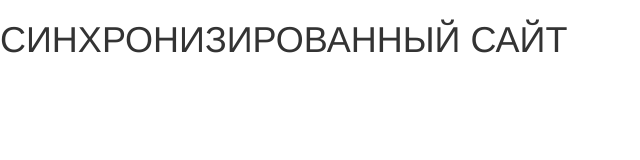
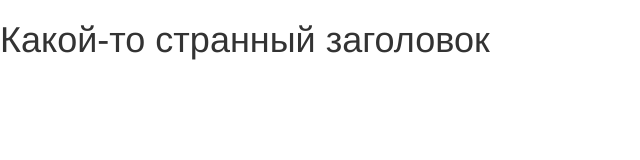
Before and after one commit to Elizavetina/elizavetaslizkaya, a plain HTML site: page index.html in a window 1280 px wide. Shown: the whole page, without its empty margins (0-640 px from the left). Drawn offline with nearby package versions, Linux system fonts and the light colour scheme.

Commit message:
«Ismememiya»

```diff
--- a/index.html
+++ b/index.html
@@ -18,7 +18,7 @@
 <body>
     <header></header>
 
-<h1 >СИНХРОНИЗИРОВАННЫЙ САЙТ</h1>
+<h1 >Какой-то странный заголовок</h1>
 
     <footer></footer>
 
```
